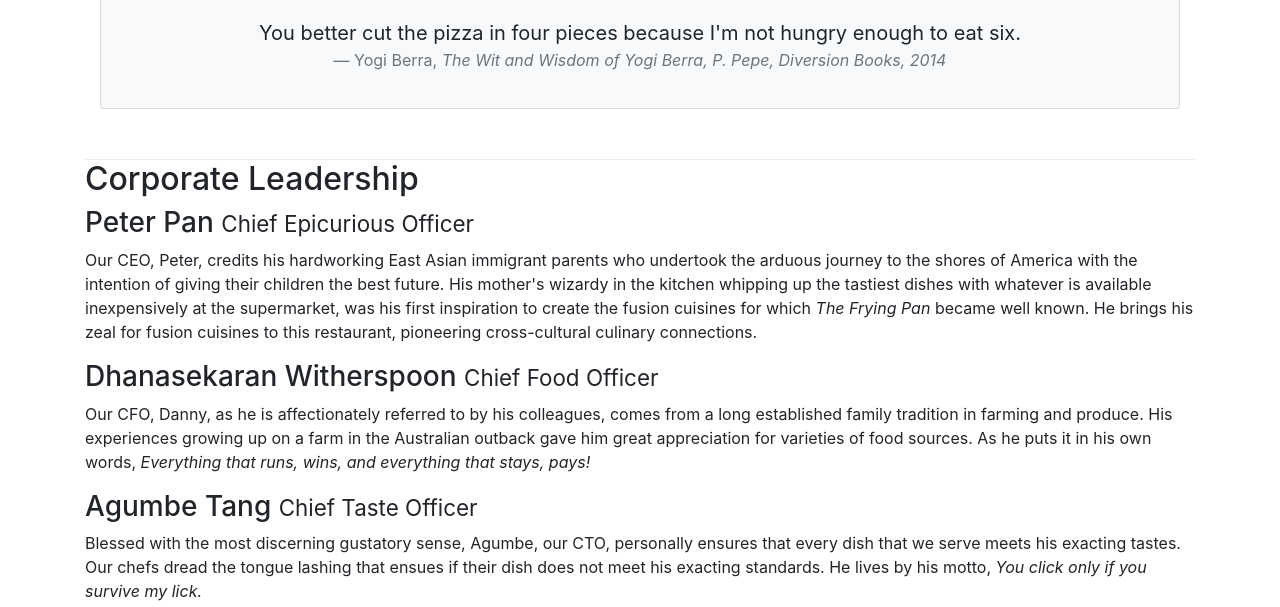
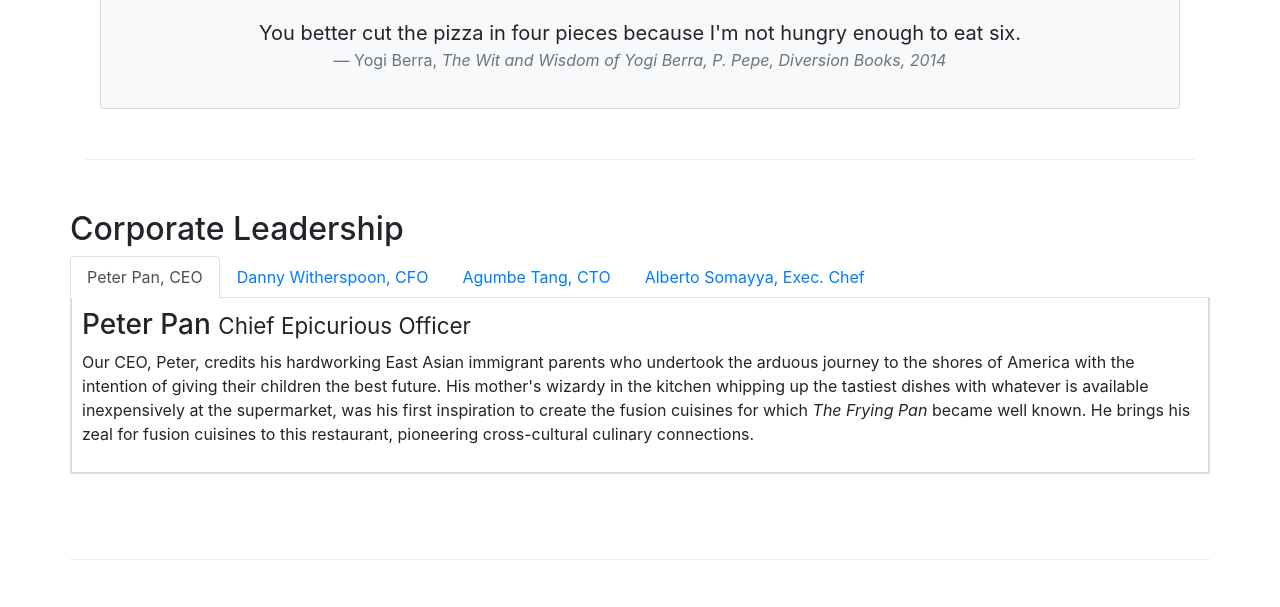
Before and after one commit to Duinobot/bootstrap4, a website: page aboutus.html in a window 1280 px wide. Shown: the part 812-1419 px from the top of the page. Drawn offline with nearby package versions, Linux system fonts and the light colour scheme.

Commit message:
added nav and tab

```diff
--- a/aboutus.html
+++ b/aboutus.html
@@ -94,16 +94,46 @@
 
 
         <div class="row">
-            <div class="col-12">
+            <div class="col-12 row-content">
                 <h2>Corporate Leadership</h2>
+                <ul class="nav nav-tabs">
+                    <li class="nav-item">
+                        <a class="nav-link active" href="#peter"
+                        role="tab" data-toggle="tab">Peter Pan, CEO</a>
+                    </li>
+                    <li class="nav-item">
+                        <a class="nav-link" href="#danny" role="tab"
+                        data-toggle="tab">Danny Witherspoon, CFO</a>
+                    </li>
+                    <li class="nav-item">
+                        <a class="nav-link" href="#agumbe" role="tab"
+                        data-toggle="tab">Agumbe Tang, CTO</a>
+                    </li>
+                    <li class="nav-item">
+                        <a class="nav-link" href="#alberto" role="tab"
+                        data-toggle="tab">Alberto Somayya, Exec. Chef</a>
+                    </li>
+                </ul>
+
+                <div class="tab-content">
+                    <div role="tabpanel" class="tab-pane fade show active" id="peter">
                         <h3>Peter Pan <small>Chief Epicurious Officer</small></h3>
                         <p class="d-none d-sm-block">Our CEO, Peter, credits his hardworking East Asian immigrant parents who undertook the arduous journey to the shores of America with the intention of giving their children the best future. His mother's wizardy in the kitchen whipping up the tastiest dishes with whatever is available inexpensively at the supermarket, was his first inspiration to create the fusion cuisines for which <em>The Frying Pan</em> became well known. He brings his zeal for fusion cuisines to this restaurant, pioneering cross-cultural culinary connections.</p>
+                    </div>
+                    <div role="tabpanel" class="tab-pane fade show" id="danny">
                         <h3>Dhanasekaran Witherspoon <small>Chief Food Officer</small></h3>
                         <p class="d-none d-sm-block">Our CFO, Danny, as he is affectionately referred to by his colleagues, comes from a long established family tradition in farming and produce. His experiences growing up on a farm in the Australian outback gave him great appreciation for varieties of food sources. As he puts it in his own words, <em>Everything that runs, wins, and everything that stays, pays!</em></p>
+                    </div>
+                    <div role="tabpanel" class="tab-pane fade show" id="agumbe">
                         <h3>Agumbe Tang <small>Chief Taste Officer</small></h3>
                         <p class="d-none d-sm-block">Blessed with the most discerning gustatory sense, Agumbe, our CTO, personally ensures that every dish that we serve meets his exacting tastes. Our chefs dread the tongue lashing that ensues if their dish does not meet his exacting standards. He lives by his motto, <em>You click only if you survive my lick.</em></p>
+                    </div>
+                    <div role="tabpanel" class="tab-pane fade show" id="alberto">
                         <h3>Alberto Somayya <small>Executive Chef</small></h3>
                         <p class="d-none d-sm-block">Award winning three-star Michelin chef with wide International experience having worked closely with whos-who in the culinary world, he specializes in creating mouthwatering Indo-Italian fusion experiences. He says, <em>Put together the cuisines from the two craziest cultures, and you get a winning hit! Amma Mia!</em></p>
+                    </div>
+                </div>
+
             </div>
        </div>
 
--- a/css/styles.css
+++ b/css/styles.css
@@ -37,3 +37,10 @@ body {
 .navbar-dark {
     background-color: #512DA8;
 }
+
+.tab-content {
+    border-left: 2px solid #ddd;
+    border-right: 2px solid #ddd;
+    border-bottom: 2px solid #ddd;
+    padding: 10px;
+}
```
Lines whose indentation alone changed are shown as unchanged.
